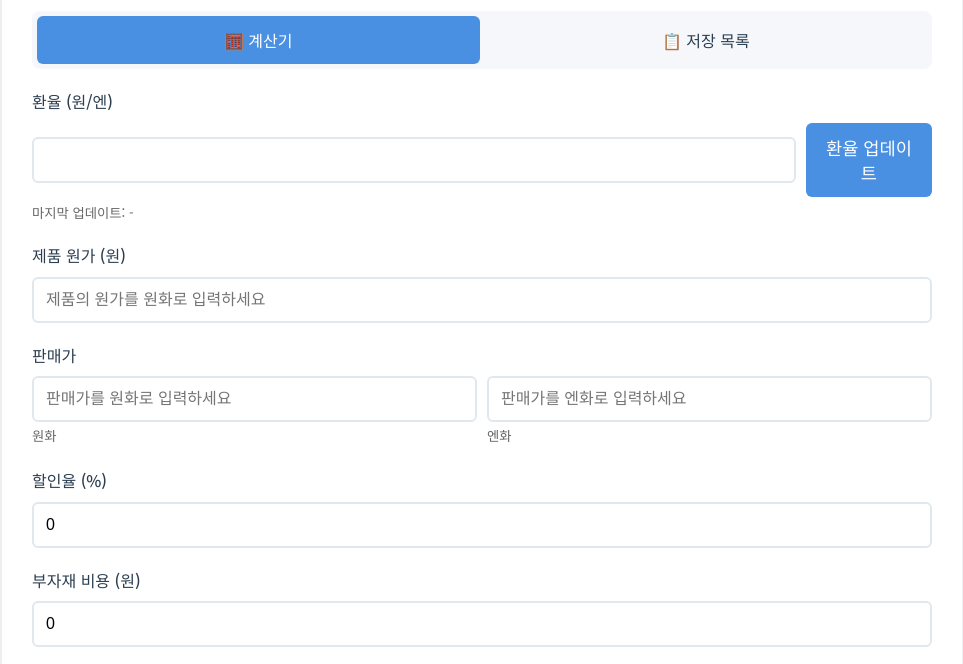
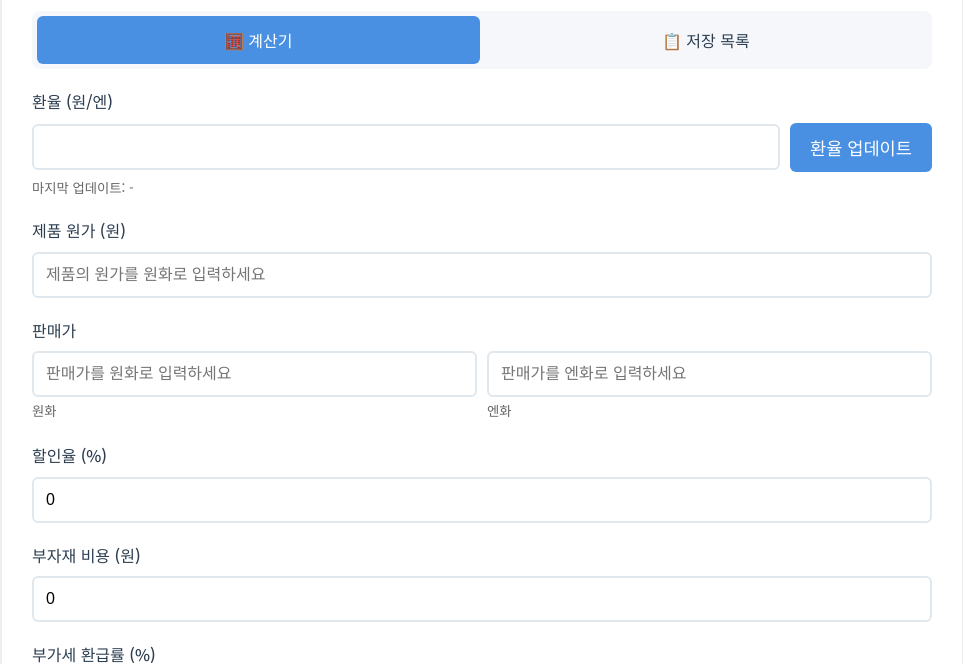
Before and after one commit to kku98057/qoo10, an Electron app: page index.html in a window 1200 px wide. Shown: the part 125-789 px from the top of the page, without its empty margins (118-1081 px from the left). Drawn offline with nearby package versions, Linux system fonts and the light colour scheme; no server answers.

Commit message:
fix.환율업데이트 높이 조정

```diff
--- a/index.html
+++ b/index.html
@@ -296,7 +296,7 @@
       <div class="input-group">
         <label for="exchangeRate">환율 (원/엔)</label>
         <div style="display: flex; gap: 10px; align-items: center;">
-          <input type="number" id="exchangeRate" step="0.01" readonly>
+          <input type="number" id="exchangeRate" step="0.01" readonly style="flex:1">
           <button onclick="updateExchangeRate()" style="width: auto; padding: 12px 20px;">환율 업데이트</button>
         </div>
         <small style="color: #666; display: block; margin-top: 5px;">마지막 업데이트: <span
```
